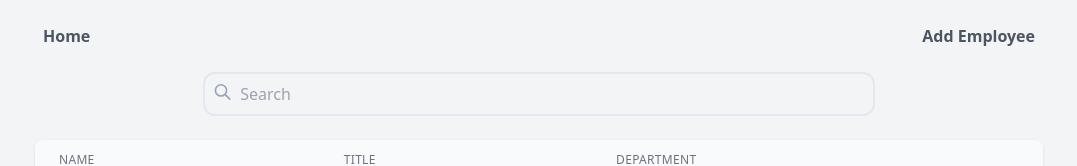
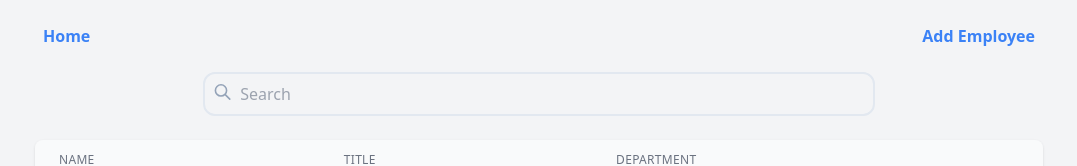
Before and after one commit to HangCcZ/Full-Stack-Employee-Directory, a Next.js app: page / in a window 1280 px wide. Shown: the top 166 px of the page, without its empty margins (101-1178 px from the left). Built offline with nearby package versions, Linux system fonts and the light colour scheme; no server answers; the database is empty.

Commit message:
changed color of Links

```diff
--- a/components/NavBar.jsx
+++ b/components/NavBar.jsx
@@ -4,12 +4,12 @@ export default function NavBar() {
   return (
     <div className="flex w-11/12 max-w-5xl justify-between px-2 text-center">
       <Link href="/">
-        <a className="p-2 font-semibold text-gray-600 hover:rounded-lg hover:bg-blue-500 hover:text-gray-50 active:bg-blue-200">
+        <a className="p-2 font-semibold text-blue-500 hover:rounded-lg hover:bg-blue-500 hover:text-gray-50 active:bg-blue-200">
           Home
         </a>
       </Link>
       <Link href="/new">
-        <a className="p-2 font-semibold text-gray-600 hover:rounded-lg hover:bg-blue-500 hover:text-gray-50 active:bg-blue-200">
+        <a className="p-2 font-semibold text-blue-500 hover:rounded-lg hover:bg-blue-500 hover:text-gray-50 active:bg-blue-200">
           Add Employee
         </a>
       </Link>
```
